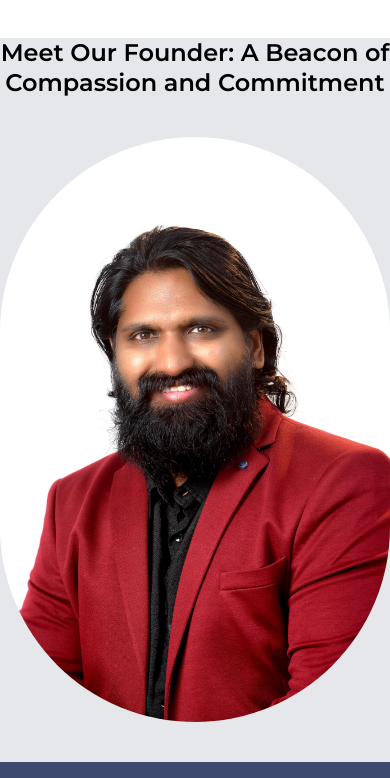
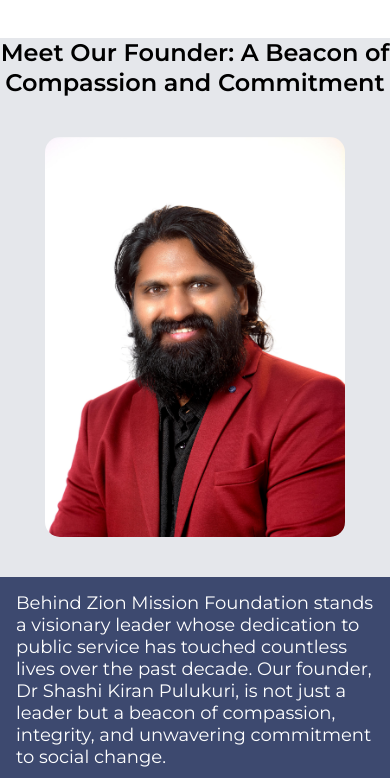
Before and after one commit to kulender-Annapureddy/zioncopy1, a React (Vite) app in the folder frontend/: page /zmf in a window 390 px wide. Shown: the part 780-1558 px from the top of the page. Built offline with nearby package versions, Linux system fonts and the light colour scheme; a web font is replaced by a local one.

Commit message:
Update Tzmf.jsx

```diff
--- a/frontend/src/pages/Aboutus/Tzmf.jsx
+++ b/frontend/src/pages/Aboutus/Tzmf.jsx
@@ -26,7 +26,7 @@ const Tzmf = () => {
           <img src={user}
           width={500}
           height={400}
-        className=" object-cover rounded-full  ">
+        className="  object-cover rounded-full max-sm:rounded-[15px]  max-sm:object-right-top max-sm:w-[300px] max-sm:h-[400px]  ">
 
          </img>
 
@@ -85,7 +85,7 @@ const Tzmf = () => {
         <img src={user1}
           width={500}
           height={400}
-        className=" object-cover rounded-full lg:hidden  ">
+        className=" object-cover max-sm:object-right-top max-sm:w-[300px] max-sm:h-[400px] rounded-[15px] lg:hidden  ">
 
          </img>
           <p className='text-xl max-sm:text-lg  mt-10 text-white p-4 leading-normal  bg-[#3D496F]'>
```
